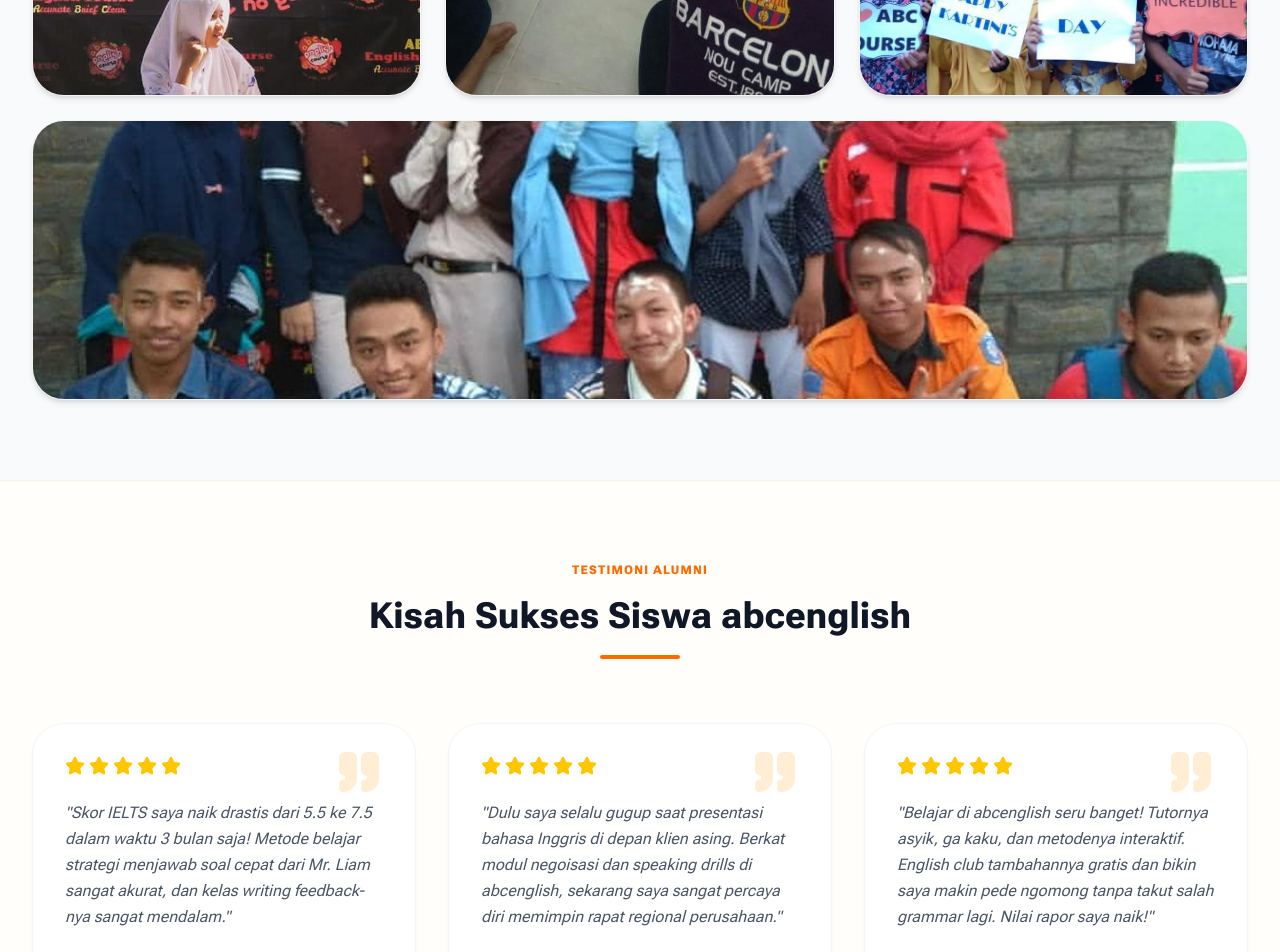
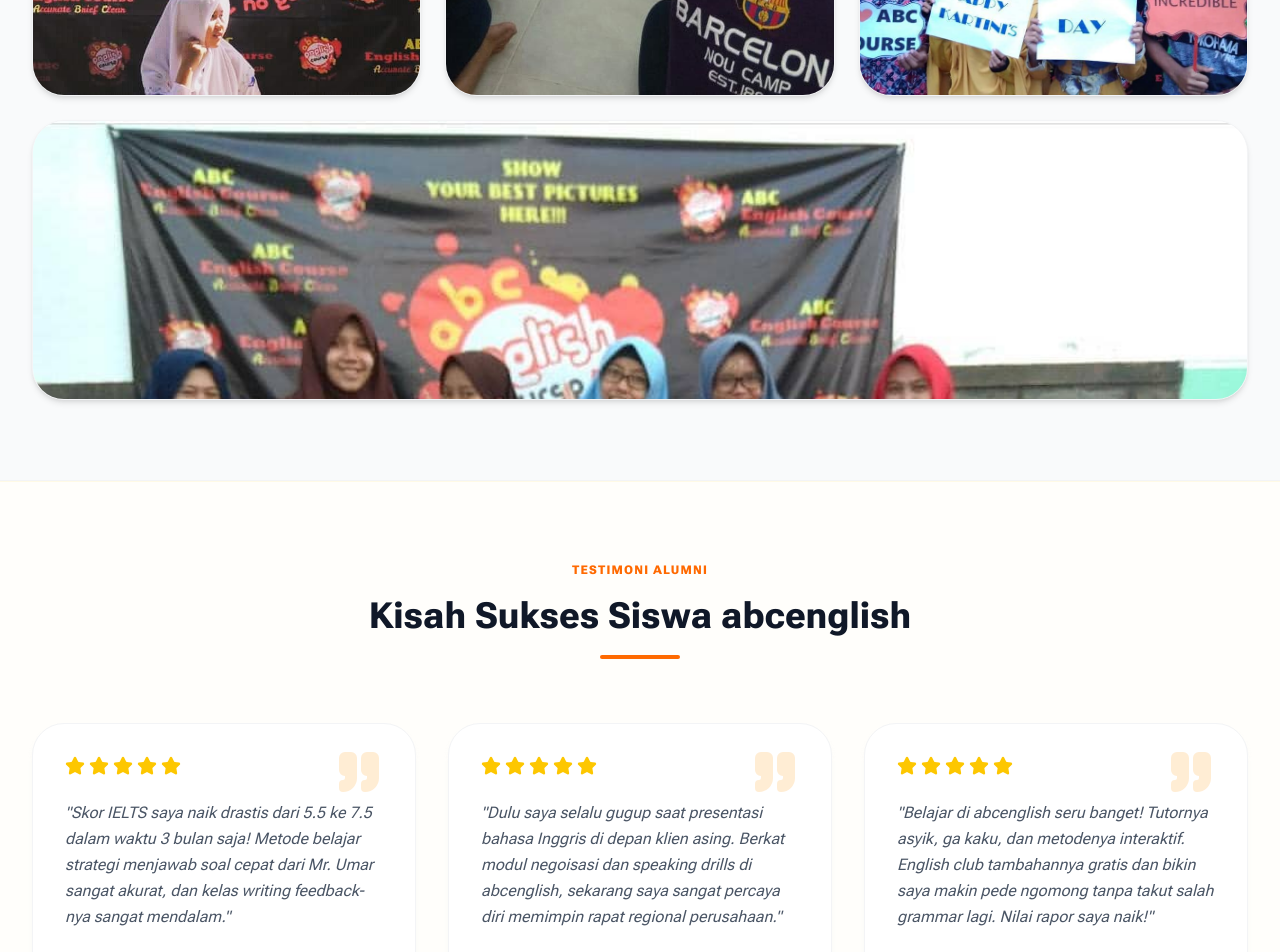
Before and after one commit to thoriqkhoir/abcenglishcourse, a Next.js app: page / in a window 1280 px wide. Shown: the part 6080-7032 px from the top of the page. Built offline with nearby package versions, Linux system fonts and the light colour scheme.

Commit message:
revision

```diff
--- a/components/layouts/MainLayout.tsx
+++ b/components/layouts/MainLayout.tsx
@@ -235,7 +235,7 @@ export default function MainLayout({ children }: MainLayoutProps) {
               <ul className="space-y-4 text-sm text-gray-400">
                 <li className="flex gap-3 items-start">
                   <MapPin className="h-5 w-5 text-orange-500 shrink-0" />
-                  <span>Rumah Bahasa "ABC English Course" Tuban, Kabupaten Tuban, Jawa Timur</span>
+                  <span>perumahan Ahsana Green Village no. A14, Jabung, Sugihwaras, Kec. Jenu, Kabupaten Tuban, Jawa Timur 62352</span>
                 </li>
                 <li className="flex gap-3 items-center">
                   <Phone className="h-5 w-5 text-orange-500 shrink-0" />
--- a/sections/ContactSection.tsx
+++ b/sections/ContactSection.tsx
@@ -137,7 +137,7 @@ export default function ContactSection() {
                   <div>
                     <h4 className="text-xs font-bold text-gray-400 uppercase">Alamat Cozy Hub</h4>
                     <p className="text-sm font-bold text-gray-800 leading-relaxed">
-                      Rumah Bahasa &quot;ABC English Course&quot; Tuban, Kabupaten Tuban, Jawa Timur
+                      perumahan Ahsana Green Village no. A14, Jabung, Sugihwaras, Kec. Jenu, Kabupaten Tuban, Jawa Timur 62352
                     </p>
                   </div>
                 </div>
@@ -167,7 +167,7 @@ export default function ContactSection() {
                 Kabupaten Tuban, Jawa Timur. Pusat gathering & bimbingan belajar ter-cozy untuk anak SMA se-Tuban.
               </p>
               <a
-                href="https://maps.google.com"
+                href="https://www.google.com/maps/place/Ahsana+Green+Village/@-6.8592552,112.0204249,17z/data=!3m1!4b1!4m6!3m5!1s0x2e77973ec29a8f13:0xbc38501736a5e29e!8m2!3d-6.8592552!4d112.0204249!16s%2Fg%2F11h8hzpv1r?entry=ttu&g_ep=EgoyMDI2MDYyOC4wIKXMDSoASAFQAw%3D%3D"
                 target="_blank"
                 rel="noopener noreferrer"
                 className="z-10 mt-3 text-xs font-black text-orange-500 hover:text-orange-600 hover:underline flex items-center gap-1.5"
--- a/sections/GallerySection.tsx
+++ b/sections/GallerySection.tsx
@@ -68,7 +68,7 @@ export default function GallerySection() {
                 src={img.src}
                 alt={img.alt}
                 loading="lazy"
-                className="w-full h-full object-cover group-hover:scale-105 transition-transform duration-500"
+                className="w-full h-full object-cover object-top group-hover:scale-105 transition-transform duration-500"
               />
 
               {/* Hover Dark Overlay */}
--- a/sections/TestimonialsSection.tsx
+++ b/sections/TestimonialsSection.tsx
@@ -18,7 +18,7 @@ export default function TestimonialsSection() {
       name: "Nadia Kirana",
       role: "Mahasiswa Kedokteran Unair",
       program: "IELTS Prep Student",
-      quote: "Skor IELTS saya naik drastis dari 5.5 ke 7.5 dalam waktu 3 bulan saja! Metode belajar strategi menjawab soal cepat dari Mr. Liam sangat akurat, dan kelas writing feedback-nya sangat mendalam.",
+      quote: "Skor IELTS saya naik drastis dari 5.5 ke 7.5 dalam waktu 3 bulan saja! Metode belajar strategi menjawab soal cepat dari Mr. Umar sangat akurat, dan kelas writing feedback-nya sangat mendalam.",
       rating: 5,
       avatarBg: "bg-orange-500"
     },
```
Also changed, not shown: public/assets/images/galery1.jpg, public/assets/images/galery2.jpg.
